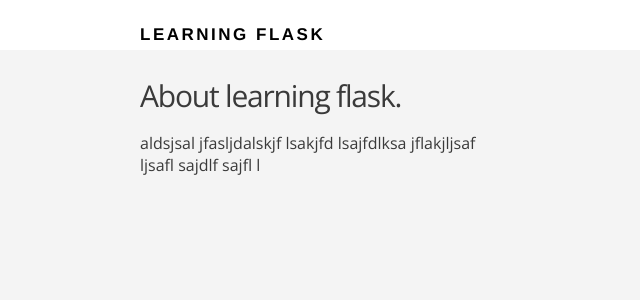
After one commit to budisentosa/testlearningflask, a Flask app: page /about in a window 1280 px wide. The commit adds this page. Shown: the top 300 px of the page, without its empty margins (0-640 px from the left). Run offline with Flask 2, Linux system fonts and the light colour scheme.

Commit message:
about page

```diff
--- a/routes.py
+++ b/routes.py
@@ -6,5 +6,9 @@ app = Flask(__name__)
 def index():
 	return render_template("index.html")
 
+@app.route("/about")
+def about():
+	return render_template("about.html")
+
 if __name__ == "__main__":
 	app.run(debug=True)
--- /dev/null
+++ b/templates/about.html
@@ -0,0 +1,15 @@
+{% extends "layout.html"%}
+
+{% block content %}
+	<main class="about-section">
+	<div class="container">
+		<div class="section-content">
+			<h2>About learning flask.</h2>
+			<p> aldsjsal jfasljdalskjf lsakjfd lsajfdlksa jflakjljsaf ljsafl sajdlf sajfl l</p>
+		</div>
+
+
+	</div>
+	</main>
+
+{% endblock%}
--- a/templates/index.html
+++ b/templates/index.html
@@ -6,7 +6,7 @@
 		<div class="section-content">
 			<h2>Discover place near you.</h2>
 			<a href="#" class="btn-primary">Sign up</a>
-			<a href="#" class="btn-secondary">Lear more</a>
+			<a href="{{ url_for('about') }}" class="btn-secondary">Lear more</a>
 		</div>
 
 		<div class="section-device">
```
